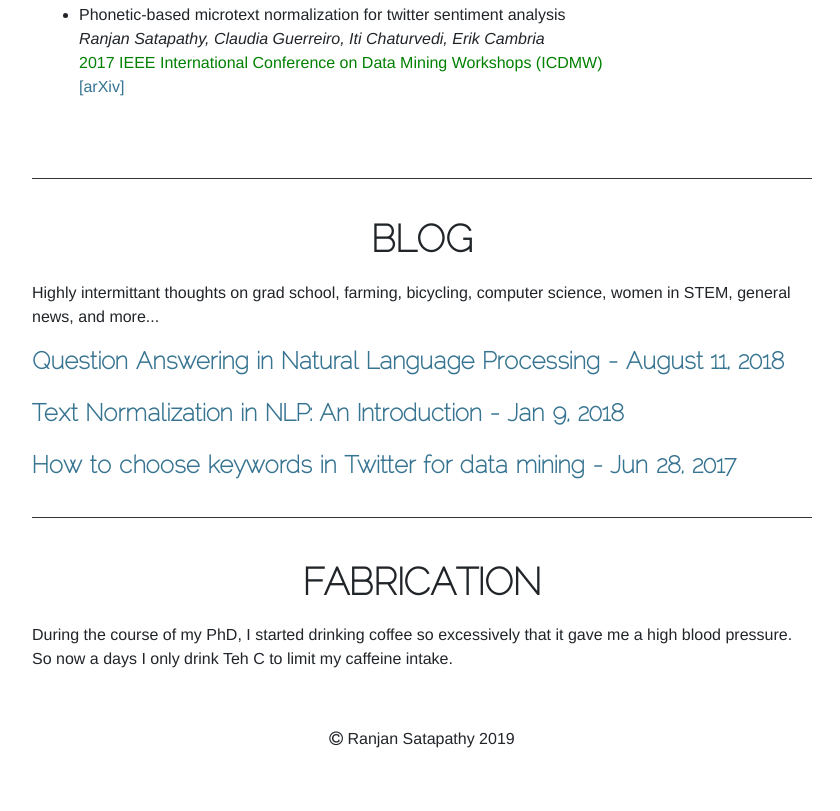
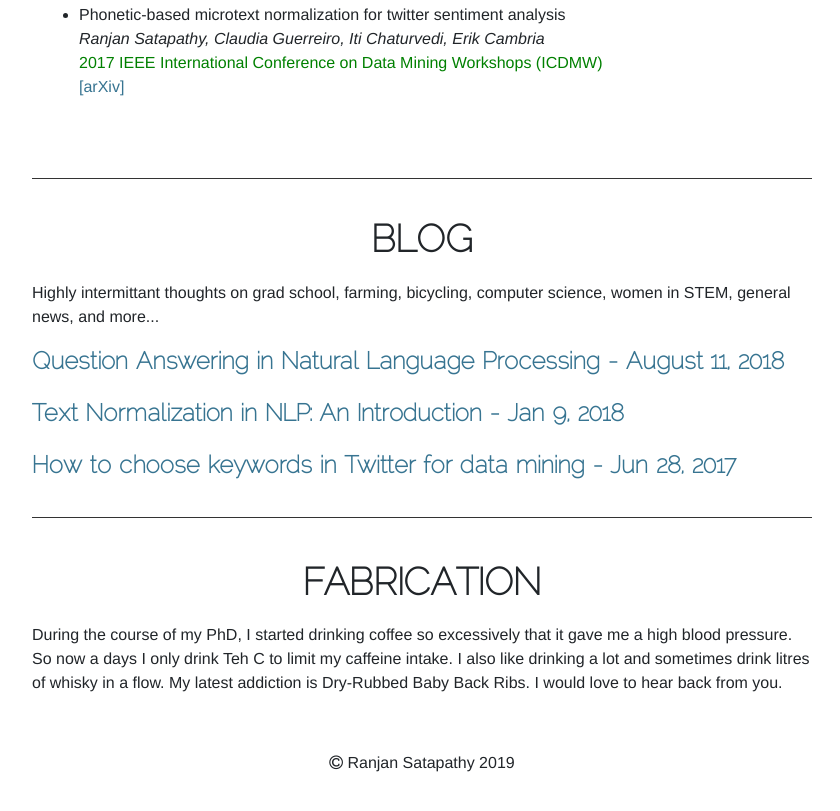
Before and after one commit to Ranjan13/my_website, a plain HTML site: page index.html in a window 1280 px wide. Shown: the part 1564-2375 px from the top of the page, without its empty margins (218-1058 px from the left). Before the commit the page ends 2351 px from the top, so only its background shows below. Drawn offline with nearby package versions, Linux system fonts and the light colour scheme.

Commit message:
Content update

```diff
--- a/index.html
+++ b/index.html
@@ -706,7 +706,7 @@ Ranjan Satapathy, Erik Cambria, Amir Hussain
                     <div class="col-12">
                             <h2 class="header">FABRICATION</h2>
                     </div><br>
-                    <p>During the course of my PhD, I started drinking coffee so excessively that it gave me a high blood pressure. So now a days I only drink Teh C to limit my caffeine intake.</p>
+                    <p>During the course of my PhD, I started drinking coffee so excessively that it gave me a high blood pressure. So now a days I only drink Teh C to limit my caffeine intake. I also like drinking a lot and sometimes drink litres of whisky in a flow. My latest addiction is Dry-Rubbed Baby Back Ribs. I would love to hear back from you.</p>
 
                 </div>
             </div>
```
